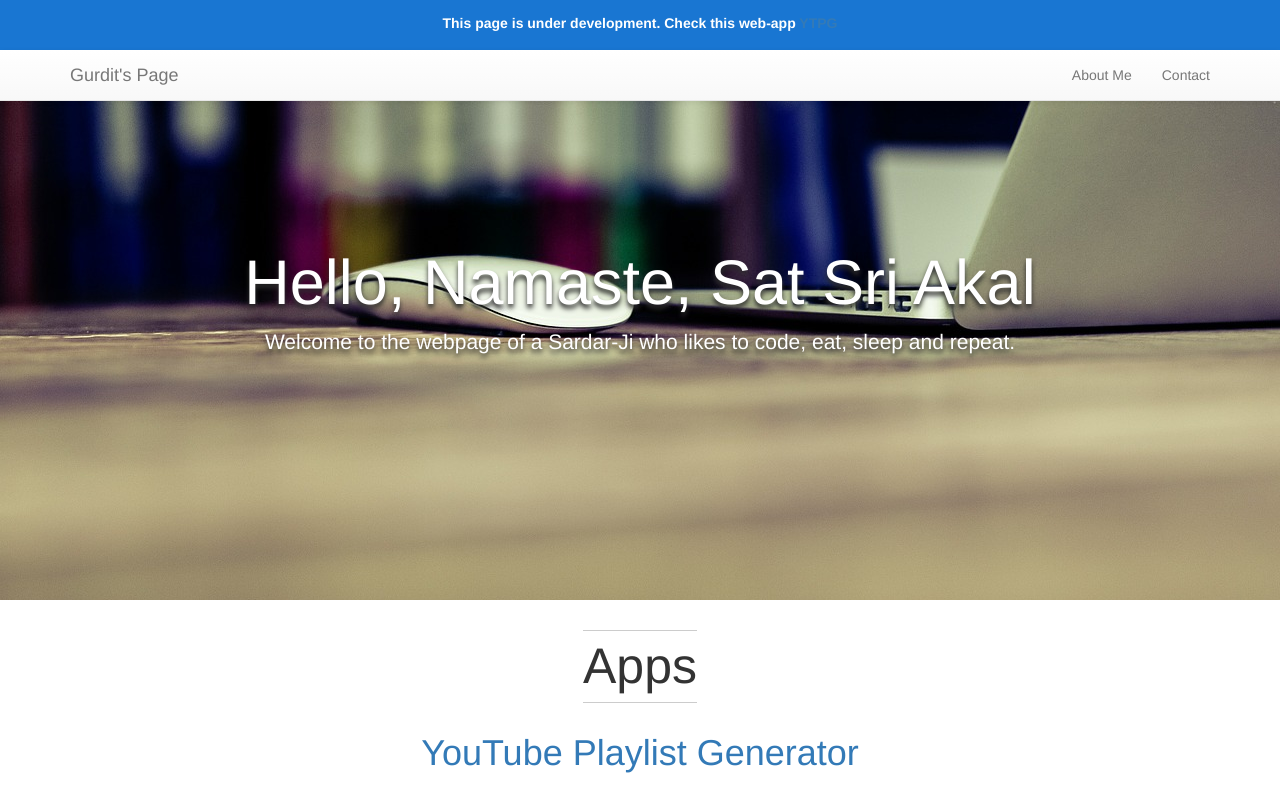
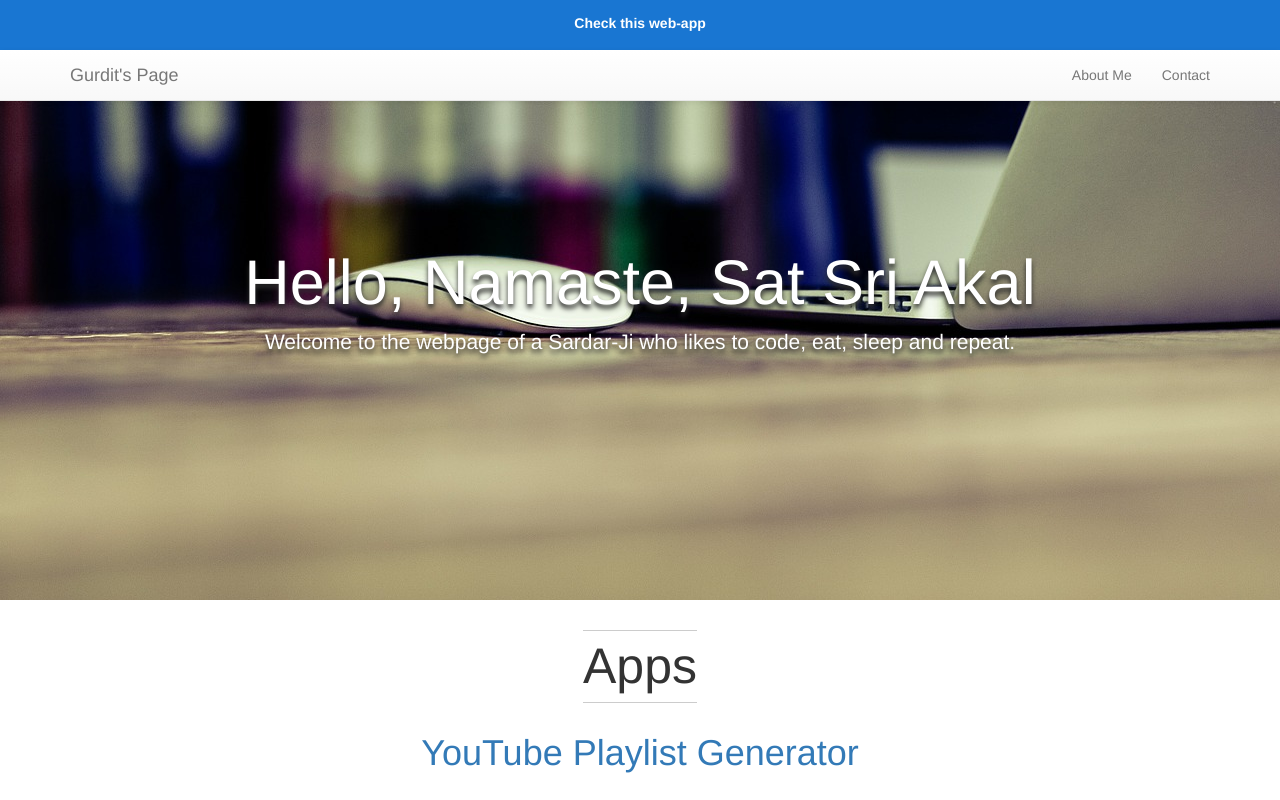
Before and after one commit to gurditsbedi/gurditsbedi.github.io, a plain HTML site: page index.html in a window 1280 px wide. Shown: the top 800 px of the page. Drawn offline with nearby package versions, Linux system fonts and the light colour scheme.

Commit message:
removed ytpg.html link from index.html

```diff
--- a/index.html
+++ b/index.html
@@ -20,7 +20,7 @@
             <p class="browserupgrade">You are using an <strong>outdated</strong> browser. Please <a href="http://browsehappy.com/">upgrade your browser</a> to improve your experience.</p>
             <![endif]-->
     <div class="intro">
-        <p>This page is under development. Check this web-app <a href="ytpg.html">YTPG</a></p>
+        <p>Check this web-app </p>
     </div>
     <nav class="navbar navbar-default navbar-fixed-top">
         <div class="container">
```
